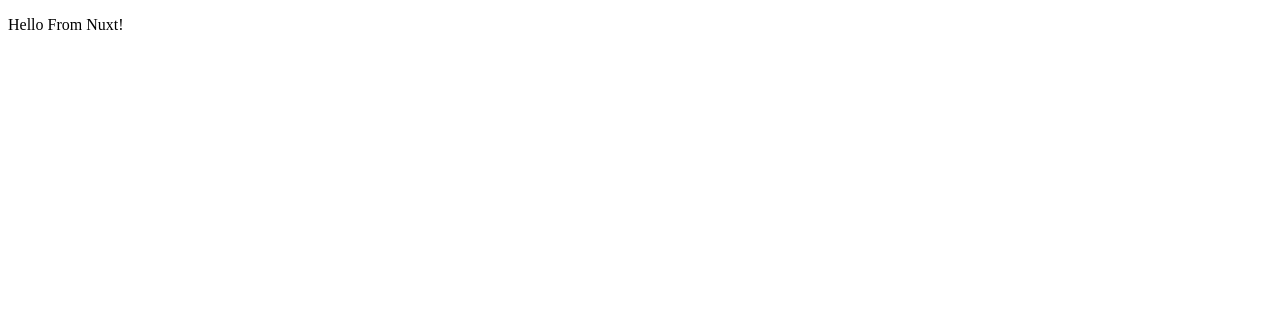
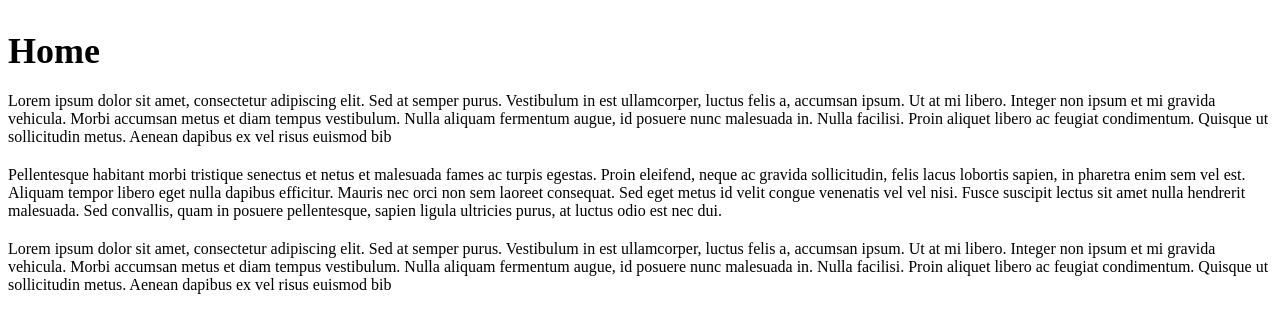
Before and after one commit to RaniaZarka/nuxt-app, a Nuxt app: page / in a window 1280 px wide. Shown: the top 332 px of the page. Built offline with nearby package versions, Linux system fonts and the light colour scheme.

Commit message:
first pages created

```diff
--- a/app.vue
+++ /dev/null
@@ -1,5 +0,0 @@
-<template>
-  <div>
-    <p>Hello From Nuxt! </p>
-  </div>
-</template>
--- /dev/null
+++ b/pages/about.vue
@@ -0,0 +1,26 @@
+<template>
+    <div>
+     <h2>About</h2>
+     <p>Lorem ipsum dolor sit amet, consectetur adipiscing elit. Sed at semper purus. Vestibulum in est ullamcorper, luctus felis a, accumsan ipsum. Ut at mi libero. Integer non ipsum et mi gravida vehicula. Morbi accumsan metus et diam tempus vestibulum. Nulla aliquam fermentum augue, id posuere nunc malesuada in. Nulla facilisi. Proin aliquet libero ac feugiat condimentum. Quisque ut sollicitudin metus. Aenean dapibus ex vel risus euismod bib
+ </p>
+     <p>Pellentesque habitant morbi tristique senectus et netus et malesuada fames ac turpis egestas. Proin eleifend, neque ac gravida sollicitudin, felis lacus lobortis sapien, in pharetra enim sem vel est. Aliquam tempor libero eget nulla dapibus efficitur. Mauris nec orci non sem laoreet consequat. Sed eget metus id velit congue venenatis vel vel nisi. Fusce suscipit lectus sit amet nulla hendrerit malesuada. Sed convallis, quam in posuere pellentesque, sapien ligula ultricies purus, at luctus odio est nec dui.
+ </p>
+     <p>Lorem ipsum dolor sit amet, consectetur adipiscing elit. Sed at semper purus. Vestibulum in est ullamcorper, luctus felis a, accumsan ipsum. Ut at mi libero. Integer non ipsum et mi gravida vehicula. Morbi accumsan metus et diam tempus vestibulum. Nulla aliquam fermentum augue, id posuere nunc malesuada in. Nulla facilisi. Proin aliquet libero ac feugiat condimentum. Quisque ut sollicitudin metus. Aenean dapibus ex vel risus euismod bib
+ </p>
+    </div>
+  </template>
+  <script setup>
+
+</script>
+
+<style scoped>
+h2{
+    margin-bottom: 20px;
+    font-size: 36px;
+}
+
+p{
+    margin:20px 0;
+
+}
+</style>
--- /dev/null
+++ b/pages/index.vue
@@ -0,0 +1,26 @@
+<template>
+    <div>
+     <h2> Home</h2>
+     <p>Lorem ipsum dolor sit amet, consectetur adipiscing elit. Sed at semper purus. Vestibulum in est ullamcorper, luctus felis a, accumsan ipsum. Ut at mi libero. Integer non ipsum et mi gravida vehicula. Morbi accumsan metus et diam tempus vestibulum. Nulla aliquam fermentum augue, id posuere nunc malesuada in. Nulla facilisi. Proin aliquet libero ac feugiat condimentum. Quisque ut sollicitudin metus. Aenean dapibus ex vel risus euismod bib
+ </p>
+     <p>Pellentesque habitant morbi tristique senectus et netus et malesuada fames ac turpis egestas. Proin eleifend, neque ac gravida sollicitudin, felis lacus lobortis sapien, in pharetra enim sem vel est. Aliquam tempor libero eget nulla dapibus efficitur. Mauris nec orci non sem laoreet consequat. Sed eget metus id velit congue venenatis vel vel nisi. Fusce suscipit lectus sit amet nulla hendrerit malesuada. Sed convallis, quam in posuere pellentesque, sapien ligula ultricies purus, at luctus odio est nec dui.
+ </p>
+     <p>Lorem ipsum dolor sit amet, consectetur adipiscing elit. Sed at semper purus. Vestibulum in est ullamcorper, luctus felis a, accumsan ipsum. Ut at mi libero. Integer non ipsum et mi gravida vehicula. Morbi accumsan metus et diam tempus vestibulum. Nulla aliquam fermentum augue, id posuere nunc malesuada in. Nulla facilisi. Proin aliquet libero ac feugiat condimentum. Quisque ut sollicitudin metus. Aenean dapibus ex vel risus euismod bib
+ </p>
+    </div>
+  </template>
+  <script setup>
+
+</script>
+
+<style scoped>
+h2{
+    margin-bottom: 20px;
+    font-size: 36px;
+}
+
+p{
+    margin:20px 0;
+
+}
+</style>
--- /dev/null
+++ b/pages/products/index.vue
@@ -0,0 +1,24 @@
+<template>
+    <div>
+     <h2>Product
+
+     </h2>
+
+    </div>
+  </template>
+
+  <script setup>
+
+    </script>
+
+<style scoped>
+h2{
+    margin-bottom: 20px;
+    font-size: 36px;
+}
+
+p{
+    margin:20px 0;
+
+}
+</style>
```
Also changed, not shown: pages/products/[id].vue (added).
